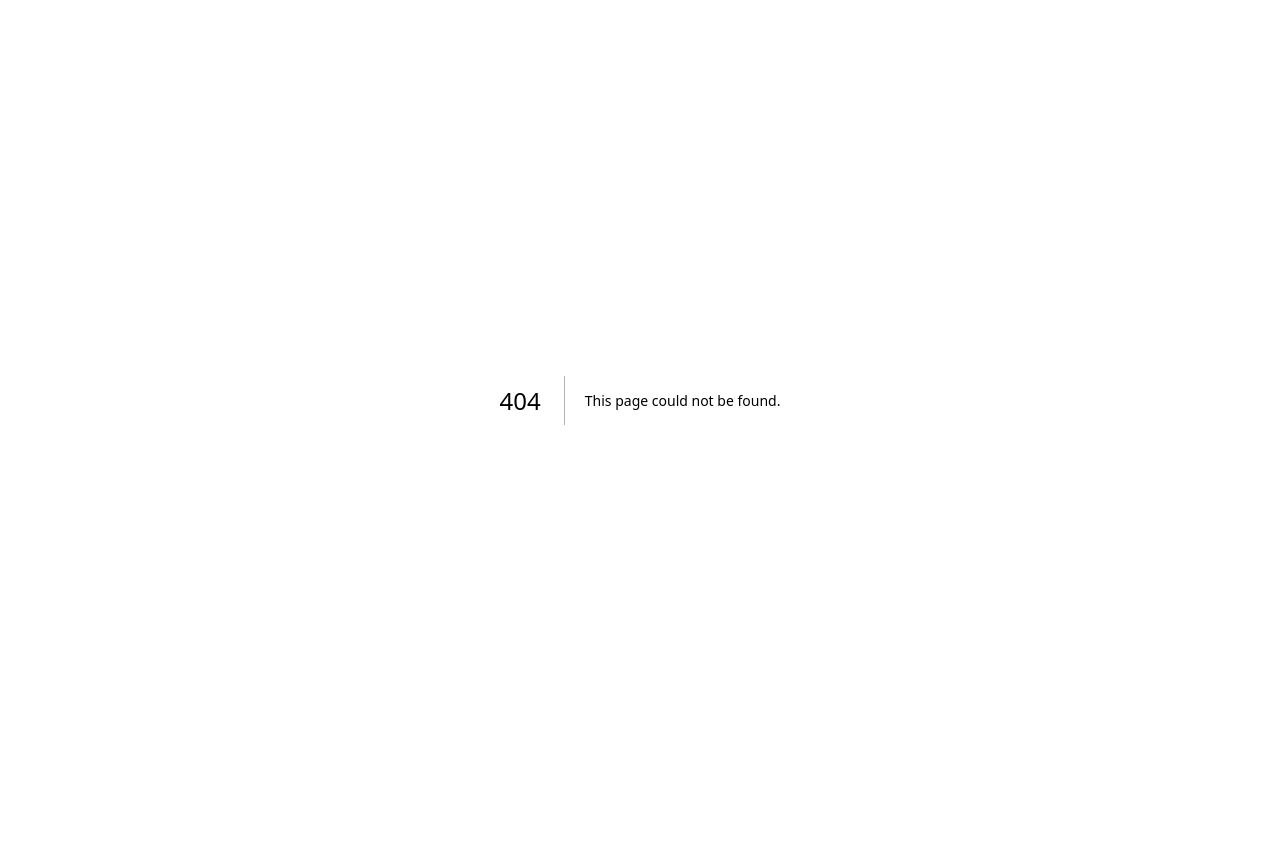
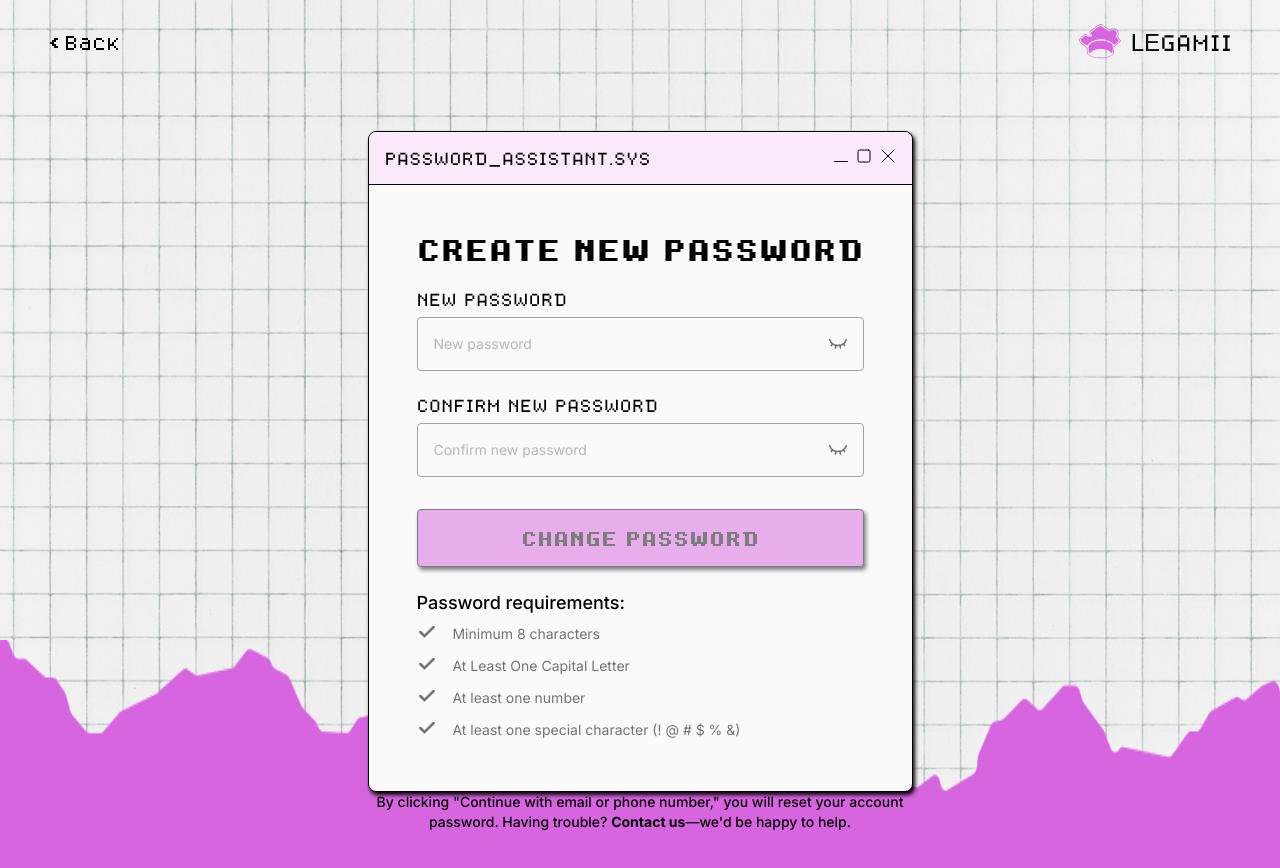
Before and after one commit to AbdalrahmanEmara/legamii-platform, a Next.js app: page /auth/newPass in a window 1280 px wide. Before the commit this address had no page. Shown: the top 868 px of the page. Before the commit the page ends 800 px from the top, so only its background shows below. Built offline with nearby package versions, Linux system fonts and the light colour scheme; a web font is replaced by a local one.

Commit message:
Finish Create New Password Page UI and client logic

```diff
--- a/src/app/auth/(restAuthPages)/forgetPass/page.js
+++ b/src/app/auth/(restAuthPages)/forgetPass/page.js
@@ -3,15 +3,24 @@ import Btn1 from "@/components/ui/Btn1";
 
 export default function ForgetPass() {
   return (
-    <div className="px-xl py-xl5 flex flex-col gap-base">
+    <div className="px-xl py-xl5 gap-base flex flex-col">
       <div className="text-center">
-        <p className="text-text text-2xl font-bold font-primary leading-8 uppercase mb-xs2">Password assistant</p>
-        <p className="text-sec-text text-xl font-normal font-secondary leading-7">Please enter Email Address associated with your number</p>
+        <p className="text-text font-primary mb-xs2 text-2xl leading-8 font-bold uppercase">
+          Password assistant
+        </p>
+        <p className="text-sec-text font-secondary text-xl leading-7 font-normal">
+          Please enter Email Address associated with your number
+        </p>
       </div>
-      <form className="flex flex-col gap-md">
-        <FormInput label="Email" type="email" placeholder="Enter your email" labelClassName={"mb-sm"} />
+      <form className="gap-md flex flex-col">
+        <FormInput
+          label="Email"
+          type="email"
+          placeholder="Enter your email"
+          labelClassName={"mb-sm"}
+        />
         <Btn1 title="continue" />
       </form>
     </div>
-  )
+  );
 }
--- a/src/app/auth/(restAuthPages)/layout.js
+++ b/src/app/auth/(restAuthPages)/layout.js
@@ -6,22 +6,24 @@ import Link from "next/link";
 export default function RestAuthLayout({ children }) {
   return (
     <BackgroundV2 className={"flex flex-col"}>
-      <header className="py-base px-xl flex justify-between items-center">
-        <Link href="/" className="text-text flex gap-1 text-base font-primary leading-5">
+      <header className="py-base px-xl flex items-center justify-between">
+        <Link href="/" className="text-text font-primary flex gap-1 text-base leading-5">
           <span className="font-bold">&lt;</span>
           <span className="font-normal">Back</span>
         </Link>
-        <Logo LEstyles={'text-2xl'} GAstyles={'text-lg'} />
+        <Logo LEstyles={"text-2xl"} GAstyles={"text-lg"} />
       </header>
 
-      <div className="flex flex-col justify-between items-center grow md:px-xl3 px-base py-xl">
-        <ReusableWindow title="password_assistant.sys" className={'max-w-158.25'}>
+      <div className="md:px-xl3 px-base py-xl flex grow flex-col items-center justify-between">
+        <ReusableWindow title="password_assistant.sys" className={"max-w-158.25"}>
           {children}
         </ReusableWindow>
-        <p className="max-w-150 text-text text-sm font-medium font-secondary leading-5 text-center">
-          By clicking &quot;Continue with email or phone number,&quot; you will reset your account password. Having trouble? <span className="font-bold">Contact us</span>—we&apos;d be happy to help.
+        <p className="text-text font-secondary max-w-150 text-center text-sm leading-5 font-medium">
+          By clicking &quot;Continue with email or phone number,&quot; you will reset your account
+          password. Having trouble? <span className="font-bold">Contact us</span>—we&apos;d be happy
+          to help.
         </p>
       </div>
     </BackgroundV2>
-  )
+  );
 }
--- /dev/null
+++ b/src/app/auth/(restAuthPages)/newPass/page.js
@@ -0,0 +1,13 @@
+import CreateNewPassForm from "@/components/auth/CreateNewPassForm";
+
+export default function NewPassPage() {
+  return (
+    <div className="p-xl gap-base flex flex-col">
+      <p className="text-text font-primary text-2xl leading-8 font-bold uppercase">
+        create new password
+      </p>
+
+      <CreateNewPassForm />
+    </div>
+  );
+}
--- a/src/app/auth/(restAuthPages)/otp/page.js
+++ b/src/app/auth/(restAuthPages)/otp/page.js
@@ -2,13 +2,17 @@ import OtpInput from "@/components/auth/OtpInput";
 
 export default function OtpPage() {
   return (
-    <div className="p-xl flex flex-col gap-base">
-      <div className="flex flex-col gap-xs2 text-center">
-        <p className="text-text text-2xl font-bold font-primary leading-8 uppercase">enter otp code</p>
-        <p className="text-sec-text text-xl font-normal font-secondary leading-7">Enter the code we sent to your email address</p>
+    <div className="p-xl gap-base flex flex-col">
+      <div className="gap-xs2 flex flex-col text-center">
+        <p className="text-text font-primary text-2xl leading-8 font-bold uppercase">
+          enter otp code
+        </p>
+        <p className="text-sec-text font-secondary text-xl leading-7 font-normal">
+          Enter the code we sent to your email address
+        </p>
       </div>
 
       <OtpInput length={6} />
     </div>
-  )
+  );
 }
--- a/src/app/auth/(signInOut)/signin/page.js
+++ b/src/app/auth/(signInOut)/signin/page.js
@@ -7,8 +7,12 @@ import ReusableWindow from "@/components/ui/ReusableWindow";
 export default function SignIn() {
   return (
     <>
-      <ReusableWindow title="Sing_Up.sys" className="w-200 max-w-full min-h-217">
-        <AuthHeader prompt={"Don't have account yet?"} to={"/auth/signup"} linkTitle={"Create one"} />
+      <ReusableWindow title="Sing_Up.sys" className="min-h-217 w-200 max-w-full">
+        <AuthHeader
+          prompt={"Don't have account yet?"}
+          to={"/auth/signup"}
+          linkTitle={"Create one"}
+        />
 
         <SigninContent />
       </ReusableWindow>
--- /dev/null
+++ b/src/components/auth/CreateNewPassForm.js
@@ -0,0 +1,87 @@
+"use client";
+
+import { useState } from "react";
+import FormInput from "./FormInput";
+import Btn1 from "../ui/Btn1";
+import { Check, Eye, EyeClosed, X } from 'lucide-react';
+
+
+const requirements = [
+  { label: "Minimum 8 characters", test: (p) => p.length >= 8 },
+  { label: "At Least One Capital Letter", test: (p) => /[A-Z]/.test(p) },
+  { label: "At least one number", test: (p) => /[0-9]/.test(p) },
+  { label: "At least one special character (! @ # $ % &)", test: (p) => /[!@#$%&]/.test(p) },
+];
+
+export default function CreateNewPassForm() {
+  const [password, setPassword] = useState("");
+  const [confirmPassword, setConfirmPassword] = useState("");
+  const [showPassword, setShowPassword] = useState(false);
+
+  const confirmedPassError =
+    confirmPassword.length > 0 && password !== confirmPassword ? "Passwords do not match" : null;
+  const allRequirementsPassed = requirements.every(({ test }) => test(password));
+
+  return (
+    <>
+      <form>
+        <FormInput
+          label="New Password"
+          type={showPassword ? "text" : "password"}
+          placeholder="New password"
+          className={"mb-base"}
+          value={password}
+          onChange={(e) => setPassword(e.target.value)}
+          endIcon={
+            <button type="button" onClick={() => setShowPassword((prev) => !prev)} className="">
+              {showPassword ? <Eye className="w-5 h-5 text-primary-500" /> : <EyeClosed className="w-5 h-5 text-sec-text" />}
+            </button>
+          }
+        />
+        <FormInput
+          label={"Confirm new password"}
+          type={showPassword ? "text" : "password"}
+          placeholder="Confirm new password"
+          value={confirmPassword}
+          onChange={(e) => setConfirmPassword(e.target.value)}
+          error={confirmedPassError}
+          endIcon={
+            <button type="button" onClick={() => setShowPassword((prev) => !prev)} className="">
+              {showPassword ? <Eye className="w-5 h-5 text-primary-500" /> : <EyeClosed className="w-5 h-5 text-sec-text" />}
+            </button>
+          }
+        />
+        <Btn1
+          title={"change password"}
+          className={"mt-md w-full disabled:cursor-not-allowed"}
+          disabled={!allRequirementsPassed || !confirmPassword.length || !!confirmedPassError}
+        />
+      </form>
+      <div>
+        <p className="text-text font-secondary text-lg leading-6 font-medium">
+          Password requirements:
+        </p>
+        <ul>
+          {requirements.map(({ label, test }) => {
+            const passed = password.length > 0 && test(password);
+            const failed = password.length > 0 && !test(password);
+
+            return (
+              <li
+                key={label}
+                className={`font-secondary text-sm leading-5 font-normal ${passed ? "text-text" : failed ? "text-red-500" : "text-sec-text"}`}
+              >
+                <span
+                  className={`mr-3 text-2xl ${passed ? "text-primary-500" : failed ? "text-red-500" : "text-sec-text"}`}
+                >
+                  {failed ? <X className="inline-block w-5 h-5" strokeWidth={3} /> : <Check className="inline-block w-5 h-5" strokeWidth={3} />}
+                </span>{" "}
+                {label}
+              </li>
+            );
+          })}
+        </ul>
+      </div>
+    </>
+  );
+}
--- a/src/components/auth/FormInput.js
+++ b/src/components/auth/FormInput.js
@@ -6,10 +6,11 @@ export default function FormInput({
   error,
   className,
   labelClassName,
+  endIcon,
   ...props
 }) {
   return (
-    <div className={`gap-xs2 flex flex-col ${className || ""}`}>
+    <div className={`relative gap-xs2 flex flex-col ${className || ""}`}>
       <label
         htmlFor={id}
         className={`text-text font-primary text-sm leading-5 font-normal uppercase ${labelClassName || ""}`}
@@ -20,9 +21,10 @@ export default function FormInput({
         type={type}
         id={id}
         placeholder={placeholder}
-        className="text-sec-text font-secondary rounded border border-neutral-400 p-4 text-sm leading-5 font-normal"
+        className="text-sec-text font-secondary rounded  p-4 text-sm leading-5 font-normal outline-none border border-neutral-400 focus:border-neutral-800 transition-all duration-200"
         {...props}
       />
+      {endIcon && <div className="absolute right-4 top-11 transition-all duration-200">{endIcon}</div>}
       {error && <p className="mt-1 text-sm text-red-600">{error}</p>}
     </div>
   );
--- a/src/components/auth/OtpInput.js
+++ b/src/components/auth/OtpInput.js
@@ -1,4 +1,4 @@
-'use client';
+"use client";
 
 import { useRef, useState } from "react";
 import Btn1 from "../ui/Btn1";
@@ -24,13 +24,13 @@ export default function OtpInput({ length = 6, onComplete }) {
     if (newOtp.join("").length === length) {
       onComplete(newOtp.join(""));
     }
-  }
+  };
 
   const handleKeyDown = (e, index) => {
     if (e.key === "Backspace" && !otp[index] && index > 0) {
       inputRefs.current[index - 1].focus();
     }
-  }
+  };
 
   const handlePaste = (e) => {
     const data = e.clipboardData.getData("text").split("");
@@ -39,11 +39,11 @@ export default function OtpInput({ length = 6, onComplete }) {
       inputRefs.current[length - 1].focus();
       onComplete(data.join(""));
     }
-  }
+  };
 
   return (
     <div>
-      <div className="flex justify-center gap-xs2">
+      <div className="gap-xs2 flex justify-center">
         {otp.map((data, index) => (
           <input
             key={index}
@@ -56,11 +56,14 @@ export default function OtpInput({ length = 6, onComplete }) {
             onKeyDown={(e) => handleKeyDown(e, index)}
             onPaste={handlePaste}
             placeholder="-"
-            className={`w-[64px] placeholder:font-montserrat placeholder:text-neutral-400 text-lg font-bold font-secondary leading-6 text-center border border-border p-sm rounded-lg text-white ${data ? "bg-primary-500 shadow-[2px_3px_4px_0px_rgba(0,0,0,1.00)] outline-1 -outline-offset-1 outline-neutral-800" : "bg-neutral-100"}`} />
+            className={`placeholder:font-montserrat font-secondary focus:border-border p-sm w-[64px] rounded-lg border text-center text-lg leading-6 font-bold text-white caret-transparent placeholder:text-neutral-400 focus:outline-none ${data ? "bg-primary-500 shadow-[2px_3px_4px_0px_rgba(0,0,0,1.00)] outline-1 -outline-offset-1 outline-neutral-800" : "bg-neutral-100"}`}
+          />
         ))}
       </div>
-      <p className="flex justify-end mt-4 text-primary-600 text-sm font-normal font-secondary leading-5">Resend code: after {timer}s</p>
-      <Btn1 title={'continue'} className={'w-full mt-8'}/>
+      <p className="text-primary-600 font-secondary mt-4 flex justify-end text-sm leading-5 font-normal">
+        Resend code: after {timer}s
+      </p>
+      <Btn1 title={"continue"} className={"mt-8 w-full"} />
     </div>
-  )
+  );
 }
--- a/src/components/auth/SigninContent.js
+++ b/src/components/auth/SigninContent.js
@@ -31,7 +31,7 @@ export default function SigninContent() {
         >
           Forgot password?
         </Link>
-        <Btn1 title="Sign In" className={'mt-md'}/>
+        <Btn1 title="Sign In" className={"mt-md"} />
       </form>
     </div>
   );
--- a/src/components/ui/BackgroundV2.js
+++ b/src/components/ui/BackgroundV2.js
@@ -10,7 +10,7 @@ export default function BackgroundV2({ children, className }) {
         height={500}
         className="pointer-events-none absolute right-0 bottom-0 left-0 z-0 h-60 w-full overflow-hidden"
       />
-      <div className={`relative min-h-screen ${className || ''}`}>{children}</div>
+      <div className={`relative min-h-screen ${className || ""}`}>{children}</div>
     </div>
   );
 }
--- a/src/components/ui/Btn1.js
+++ b/src/components/ui/Btn1.js
@@ -1,8 +1,10 @@
-export default function Btn1({ title, onClick, className }) {
+export default function Btn1({ title, disabled, onClick, className, ...prop }) {
   return (
     <button
-      className={`bg-primary-500 border-text text-text px-md py-sm font-primary cursor-pointer rounded border text-base font-bold uppercase shadow-[2px_3px_4px_0px_rgba(0,0,0,1.00)] focus-within:shadow-[0_4px_8px_rgba(0,0,0,0.2)] ${className}`}
+      className={`bg-primary-500 border-text text-text px-md py-sm font-primary cursor-pointer rounded border text-base font-bold uppercase shadow-[2px_3px_4px_0px_rgba(0,0,0,1.00)] focus-within:shadow-[0_4px_8px_rgba(0,0,0,0.2)] ${className} ${disabled ? "opacity-50 cursor-not-allowed" : ""}`}
       onClick={onClick}
+      disabled={disabled}
+      {...prop}
     >
       {title}
     </button>
```
Also changed, not shown: src/app/globals.css (+113 -20 lines).
